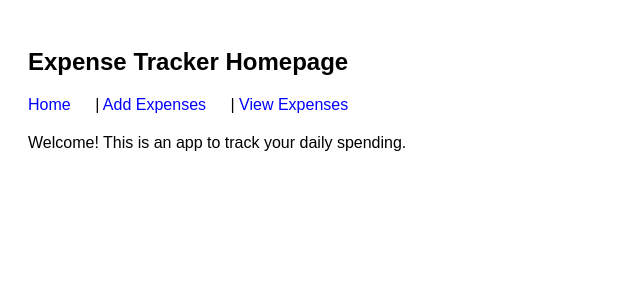
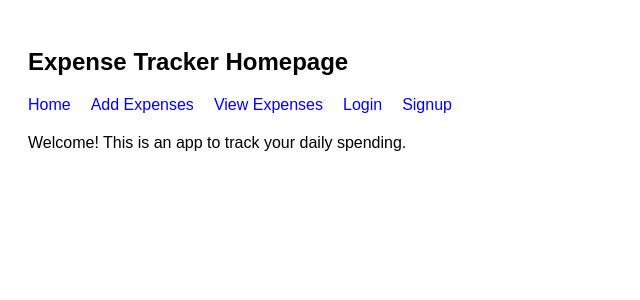
Before and after one commit to adeferanmi/Expense-Tracker, a Next.js app: page / in a window 1280 px wide. Shown: the top 300 px of the page, without its empty margins (0-640 px from the left). Built offline with nearby package versions, Linux system fonts and the light colour scheme.

Commit message:
feat: update navigation across pages to include auth routes

```diff
--- a/app/add-expense/page.tsx
+++ b/app/add-expense/page.tsx
@@ -8,9 +8,11 @@ export default function AddExpense(){
             <h2>Add Expenses</h2>
 
             <nav>
-                <Link href="/">Home</Link> |{" "}
-                <Link href="/add-expense">Add Expenses</Link> |{" "}
+                <Link href="/">Home</Link>
+                <Link href="/add-expense">Add Expenses</Link>
                 <Link href="/expenses">View Expenses</Link>
+                <Link href="/login">Login</Link>
+                <Link href="/signup">Signup</Link>
             </nav>
 
             <p>Form to add the expenses to be added later.</p>
--- a/app/expenses/page.tsx
+++ b/app/expenses/page.tsx
@@ -8,9 +8,11 @@ export default function Expenses(){
             <h2>View Your Expenses</h2>
 
             <nav>
-                <Link href="/">Home</Link> |{" "}
-                <Link href="/add-expense">Add Expenses</Link> |{" "}
+                <Link href="/">Home</Link>
+                <Link href="/add-expense">Add Expenses</Link>
                 <Link href="/expenses">Expenses</Link>
+                <Link href="/login">Login</Link>
+                <Link href="/signup">Signup</Link>
             </nav>
 
             <p>No expenses added here yet.</p>
--- a/app/login/page.tsx
+++ b/app/login/page.tsx
@@ -7,11 +7,11 @@ export default function Login(){
         <h2>Login</h2>
 
         <nav>
-            <Link href="/">Home</Link> |{" "}
-            <Link href="/add-expense">Add Expenses</Link> |{" "}
-            <Link href="/expenses">View Expenses</Link> |{" "}
-            <Link href="/login">Login</Link> |{" "}
-            <Link href="/signup">Signup</Link> |{" "}
+            <Link href="/">Home</Link>
+            <Link href="/add-expense">Add Expenses</Link>
+            <Link href="/expenses">View Expenses</Link>
+            <Link href="/login">Login</Link>
+            <Link href="/signup">Signup</Link>
         </nav>
 
         <form>
--- a/app/page.tsx
+++ b/app/page.tsx
@@ -6,9 +6,11 @@ export default function Home(){
       <h2>Expense Tracker Homepage</h2>
 
       <nav>
-        <Link href="/">Home</Link> |{" "}
-        <Link href="/add-expense">Add Expenses</Link> |{" "}
+        <Link href="/">Home</Link>
+        <Link href="/add-expense">Add Expenses</Link>
         <Link href="/expenses">View Expenses</Link>
+        <Link href="/login">Login</Link>
+        <Link href="/signup">Signup</Link>
       </nav>
 
       <p>Welcome! This is an app to track your daily spending.</p>
--- a/app/signup/page.tsx
+++ b/app/signup/page.tsx
@@ -8,11 +8,11 @@ export default function Signup(){
             <h2>Sign Up</h2>
 
             <nav>
-                <Link href="/">Home</Link> |{" "}
-                <Link href="/add-expense">Add Expenses</Link> |{" "}
-                <Link href="/expenses">View Expenses</Link> |{" "}
-                <Link href="/login">Login</Link> |{" "}
-                <Link href="/signup">Signup</Link> |{" "}
+                <Link href="/">Home</Link>
+                <Link href="/add-expense">Add Expenses</Link>
+                <Link href="/expenses">View Expenses</Link>
+                <Link href="/login">Login</Link>
+                <Link href="/signup">Signup</Link>
             </nav>
 
             <form>
```
